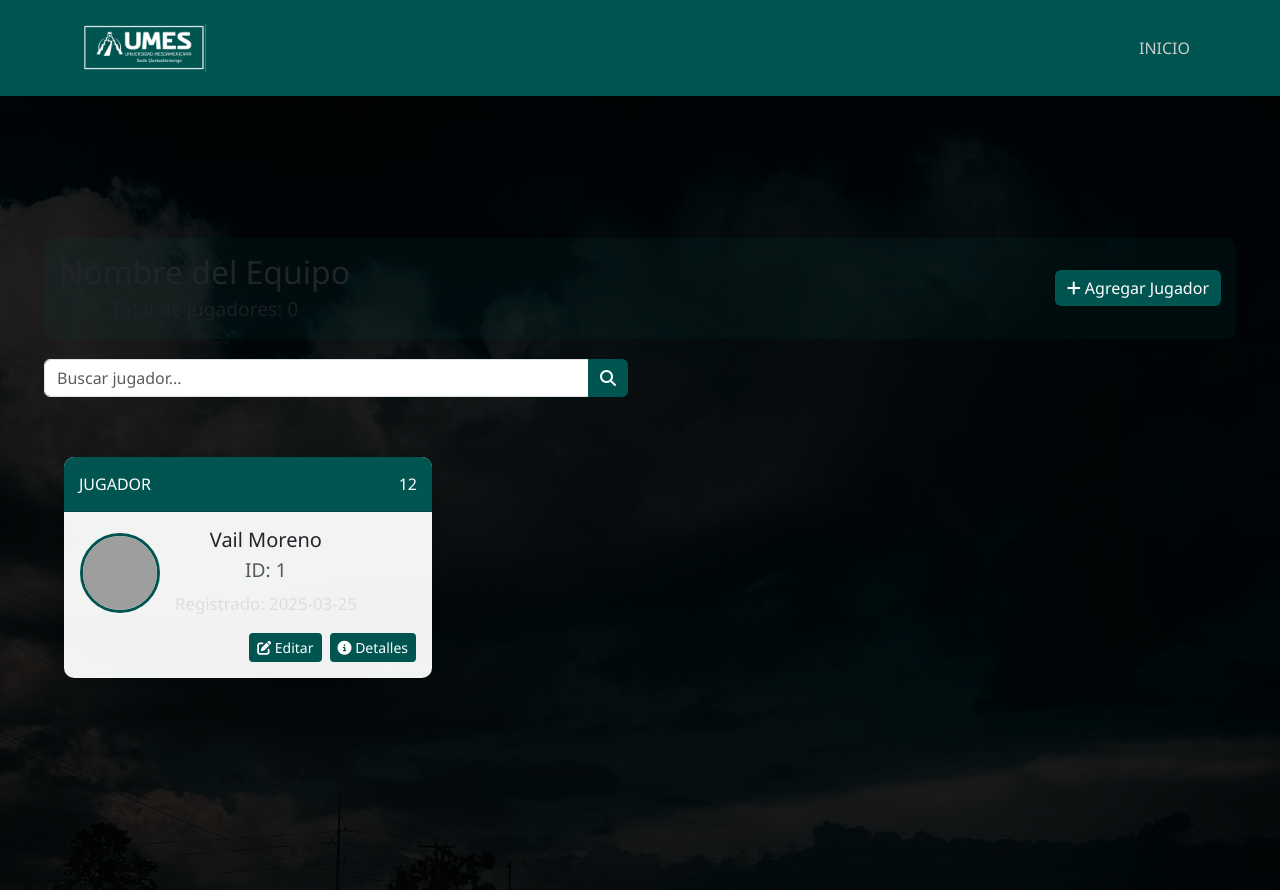
After one commit to jonaSai3108/Proyecto-Final, a Flask app: template templates/Jugadores.html in a window 1280 px wide. The commit adds this page. Run offline with Flask 3, Linux system fonts and the light colour scheme; the template is opened without the code that fills it, so the values that code supplies are empty; some libraries are stand-ins or nearby versions; grey boxes are pictures that could not be loaded.

Commit message:
jugadoreshtml
creacion de html para los datos de los jugadores

```diff
--- /dev/null
+++ b/templates/Jugadores.html
@@ -0,0 +1,242 @@
+<!DOCTYPE html>
+<html lang="es">
+<head>
+  <meta charset="UTF-8">
+  <meta name="viewport" content="width=device-width, initial-scale=1.0">
+  <title>Jugadores del Equipo</title>
+  <link rel="stylesheet" href="https://cdn.jsdelivr.net/npm/bootstrap@5.3.2/dist/css/bootstrap.min.css">
+  <link href="https://fonts.googleapis.com/css2?family=Anton&family=Roboto:wght@400;700&display=swap" rel="stylesheet">
+  <link rel="stylesheet" href="{{ url_for('static', filename='css/portada.css') }}">
+  <style>
+    /* Estilos específicos para jugadores */
+    .card-jugador {
+      background-color: rgba(255, 255, 255, 0.95);
+      border-radius: 10px;
+      margin-bottom: 20px;
+      border: none;
+      box-shadow: 0 2px 10px rgba(0,0,0,0.1);
+      transition: all 0.3s ease;
+    }
+
+    .card-jugador:hover {
+      transform: translateY(-5px);
+      box-shadow: 0 5px 15px rgba(0,0,0,0.2);
+    }
+
+    .card-header-jugador {
+      background-color: #015551;
+      color: white;
+      border-radius: 10px 10px 0 0 !important;
+      padding: 15px;
+    }
+
+    .btn-jugador {
+      background-color: #015551;
+      color: white;
+      border: none;
+    }
+
+    .btn-jugador:hover {
+      background-color: #01403c;
+    }
+
+    #jugadoresContainer {
+      padding: 20px;
+    }
+
+    .jugador-avatar {
+      width: 80px;
+      height: 80px;
+      border-radius: 50%;
+      object-fit: cover;
+      border: 3px solid #015551;
+      margin-right: 15px;
+    }
+
+    .info-equipo {
+      background-color: rgba(1, 85, 81, 0.1);
+      padding: 15px;
+      border-radius: 10px;
+      margin-bottom: 20px;
+    }
+
+    .edad-badge {
+      background-color: #6c757d;
+      color: white;
+      padding: 3px 8px;
+      border-radius: 10px;
+      font-size: 0.8rem;
+    }
+
+    /* Responsive adjustments */
+    @media (max-width: 768px) {
+      .jugador-avatar {
+        width: 60px;
+        height: 60px;
+        margin-right: 10px;
+      }
+    }
+  </style>
+</head>
+<body>
+
+<!-- Navbar superior -->
+<nav class="navbar navbar-expand-lg navbar-dark shadow-sm fixed-top" style="background-color: #015551;">
+  <div class="container">
+    <a class="navbar-brand" href="#">
+      <img src="{{ url_for('static', filename='imagenes/Umes.png') }}" alt="Logo" height="70" class="d-inline-block align-top">
+    </a>
+    <ul class="navbar-nav ms-auto">
+      <li class="nav-item">
+        <a href="pantalla_principal.html" class="nav-link">INICIO</a>
+      </li>
+    </ul>
+  </div>
+</nav>
+
+<div class="portada">
+  <div class="overlay"></div>
+
+  <!-- Contenedor principal -->
+  <div class="contenido">
+
+    <!-- Contenido principal para jugadores -->
+    <div class="main-content">
+      <div class="container-fluid">
+        <!-- Información del equipo -->
+        <div class="info-equipo">
+          <div class="d-flex justify-content-between align-items-center">
+            <div>
+              <h2 id="nombreEquipo" class="text-dark mb-1">Nombre del Equipo</h2>
+              <p class="mb-0 text-muted" id="infoAdicionalEquipo">Total de jugadores: <span id="totalJugadores">0</span></p>
+            </div>
+            <button id="btnAgregarJugador" class="btn btn-jugador">
+              <i class="fas fa-plus"></i> Agregar Jugador
+            </button>
+          </div>
+        </div>
+
+        <!-- Filtros y búsqueda -->
+        <div class="row mb-4">
+          <div class="col-md-6 mb-3">
+            <div class="input-group">
+              <input type="text" id="inputBusquedaJugador" class="form-control" placeholder="Buscar jugador...">
+              <button class="btn btn-jugador" type="button">
+                <i class="fas fa-search"></i>
+              </button>
+            </div>
+          </div>
+        </div>
+
+        <!-- Contenedor para los jugadores -->
+        <div class="row" id="jugadoresContainer">
+          <!-- Ejemplo estático de jugador (será reemplazado por datos dinámicos) -->
+          <div class="col-md-6 col-lg-4 mb-4">
+            <div class="card card-jugador">
+              <div class="card-header card-header-jugador d-flex justify-content-between align-items-center">
+                <span>JUGADOR </span>
+                <span class="Numero">12</span>
+              </div>
+              <div class="card-body">
+                <div class="d-flex align-items-center mb-3">
+                  <img src="{{ url_for('static', filename='imagenes/avatar-default.png') }}" alt="Avatar" class="jugador-avatar">
+                  <div>
+                    <h5 class="mb-1">Vail Moreno</h5>
+                    <p class="mb-1 text-muted">ID: 1</p>
+                    <p class="mb-0"><small>Registrado: 2025-03-25</small></p>
+                  </div>
+                </div>
+                <div class="d-flex justify-content-end">
+                  <button class="btn btn-sm btn-jugador me-2">
+                    <i class="fas fa-edit"></i> Editar
+                  </button>
+                  <button class="btn btn-sm btn-jugador">
+                    <i class="fas fa-info-circle"></i> Detalles
+                  </button>
+                </div>
+              </div>
+            </div>
+          </div>
+        </div>
+      </div>
+    </div>
+  </div>
+</div>
+
+<!-- Modal para detalles/edición de jugador -->
+<div class="modal fade" id="jugadorModal" tabindex="-1" aria-hidden="true">
+  <div class="modal-dialog modal-lg">
+    <div class="modal-content">
+      <div class="modal-header" style="background-color: #015551; color: white;">
+        <h5 class="modal-title" id="jugadorModalTitle">Detalles del Jugador</h5>
+        <button type="button" class="btn-close btn-close-white" data-bs-dismiss="modal" aria-label="Close"></button>
+      </div>
+      <div class="modal-body" id="modalJugadorBody">
+        <!-- Contenido dinámico -->
+        <p>Aquí se mostrarán los detalles del jugador seleccionado.</p>
+      </div>
+      <div class="modal-footer">
+        <button type="button" class="btn btn-secondary" data-bs-dismiss="modal">Cerrar</button>
+        <button type="button" class="btn btn-jugador">Guardar Cambios</button>
+      </div>
+    </div>
+  </div>
+</div>
+
+<!-- Modal para agregar nuevo jugador -->
+<div class="modal fade" id="nuevoJugadorModal" tabindex="-1" aria-hidden="true">
+  <div class="modal-dialog">
+    <div class="modal-content">
+      <div class="modal-header" style="background-color: #015551; color: white;">
+        <h5 class="modal-title">Agregar Nuevo Jugador</h5>
+        <button type="button" class="btn-close btn-close-white" data-bs-dismiss="modal" aria-label="Close"></button>
+      </div>
+      <div class="modal-body">
+        <form id="formNuevoJugador">
+          <div class="mb-3">
+            <label for="nombreJugador" class="form-label">Nombre</label>
+            <input type="text" class="form-control" id="nombreJugador" required>
+          </div>
+          <div class="mb-3">
+            <label for="apellidoJugador" class="form-label">Apellido</label>
+            <input type="text" class="form-control" id="apellidoJugador">
+          </div>
+          <div class="mb-3">
+            <label for="edadJugador" class="form-label">Edad</label>
+            <input type="number" class="form-control" id="edadJugador" min="16" max="60">
+          </div>
+        </form>
+      </div>
+      <div class="modal-footer">
+        <button type="button" class="btn btn-secondary" data-bs-dismiss="modal">Cancelar</button>
+        <button type="button" class="btn btn-jugador" id="btnGuardarJugador">Guardar</button>
+      </div>
+    </div>
+  </div>
+</div>
+
+<!-- Scripts base (sin lógica de API aún) -->
+<script src="https://cdn.jsdelivr.net/npm/bootstrap@5.3.2/dist/js/bootstrap.bundle.min.js"></script>
+<script src="https://kit.fontawesome.com/a076d05399.js" crossorigin="anonymous"></script>
+<script>
+  // Espacio reservado para la lógica de la API
+  // Aquí irán las funciones para:
+  // 1. Cargar información del equipo
+  // 2. Cargar jugadores del equipo desde la API
+  // 3. Filtrar y buscar jugadores
+  // 4. Mostrar detalles en el modal
+  // 5. Agregar/editar jugadores
+
+  document.addEventListener('DOMContentLoaded', function() {
+    // Inicializaciones pueden ir aquí
+    console.log('Página de jugadores cargada, lista para integrar API');
+
+    // Ejemplo de cómo obtener el ID del equipo de la URL
+    const urlParams = new URLSearchParams(window.location.search);
+    const idEquipo = urlParams.get('id_equipo');
+    console.log('ID Equipo:', idEquipo);
+  });
+</script>
+
+</body>
+</html>
--- a/templates/pantalla_principal.html
+++ b/templates/pantalla_principal.html
@@ -34,7 +34,7 @@
 
         <li class="nav-item"><a href="Temporada.html" class="nav-link">Temporada</a></li>
         <li class="nav-item"><a href="Equipo.html" class="nav-link">Equipo</a></li>
-        <li class="nav-item"><a href="#" class="nav-link">Jugadores</a></li>
+        <li class="nav-item"><a href="Jugadores.html" class="nav-link">Jugadores</a></li>
         <li class="nav-item"><a href="#" class="nav-link">Torneo</a></li>
         <li class="nav-item"><a href="#" class="nav-link">Cancha</a></li>
         <li class="nav-item"><a href="#" class="nav-link">Partidos</a></li>
```
